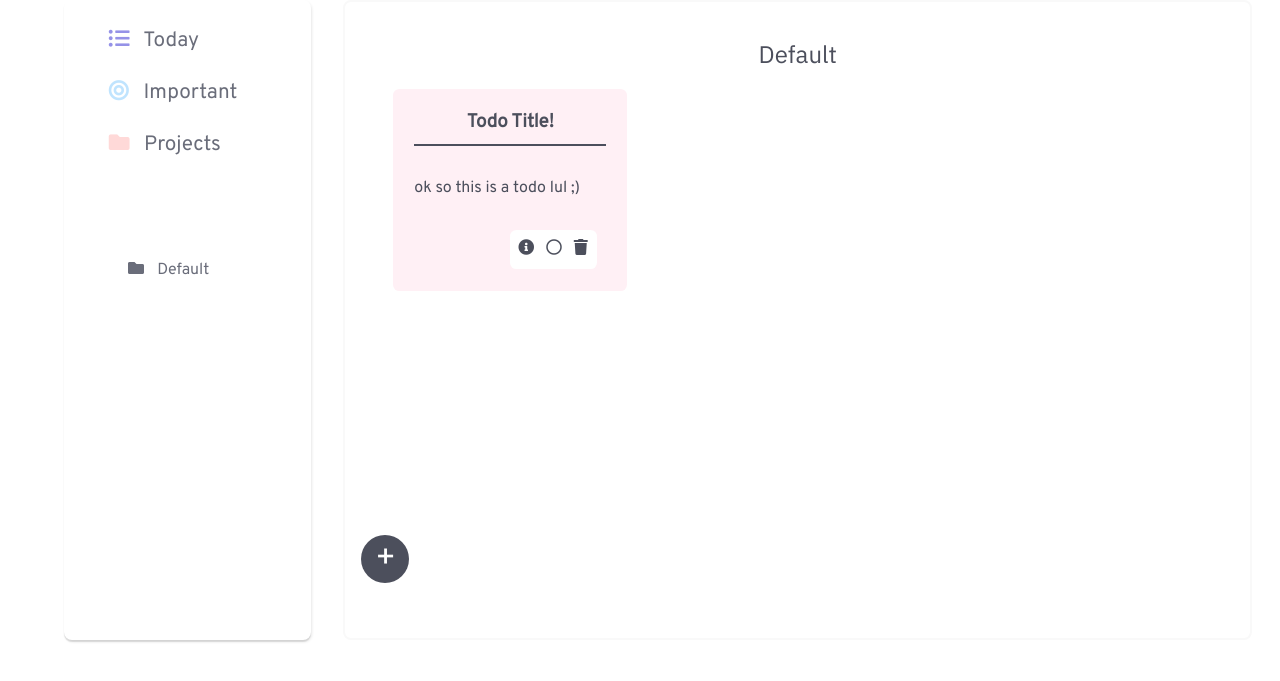
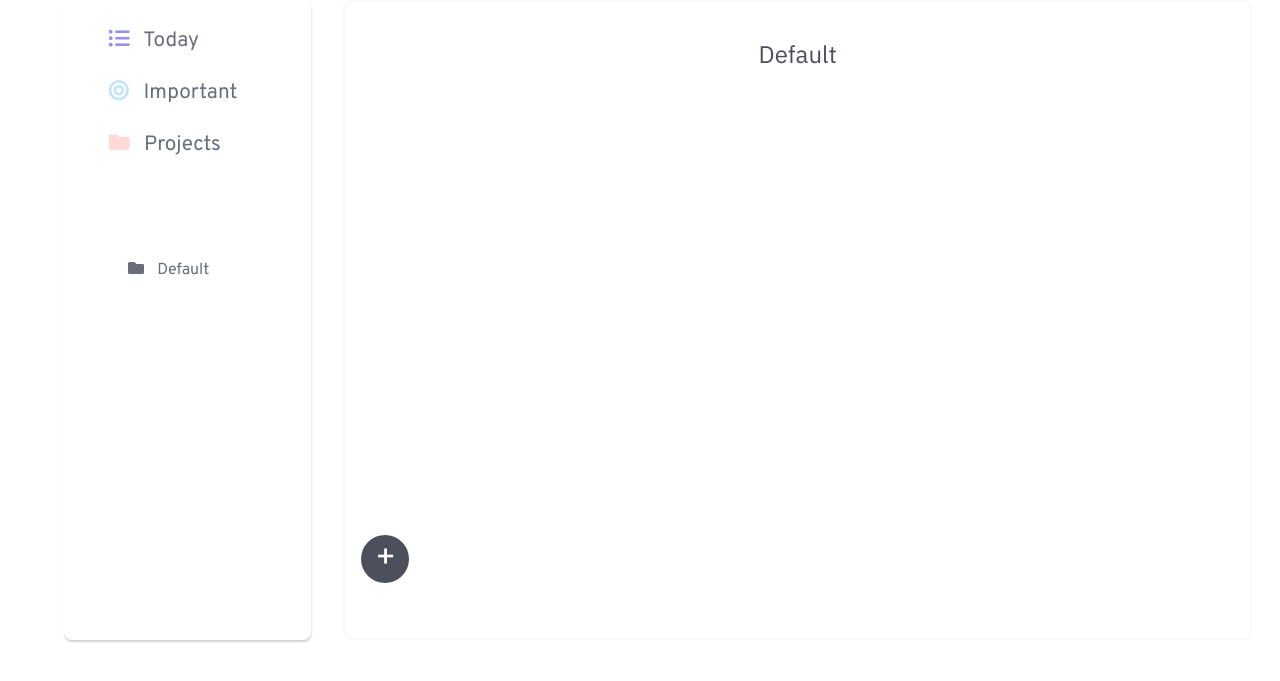
Before and after one commit to siduck76/stuffs-todo, a website built with webpack: page index.html in a window 1280 px wide. Shown: the part 107-788 px from the top of the page. Built offline with nearby package versions, Linux system fonts and the light colour scheme.

Commit message:
remove sample todo

```diff
--- a/index.html
+++ b/index.html
@@ -114,21 +114,7 @@
             <div class="saveTodo">save</div>
           </div>
 
-          <div class="todolist_Div">
-            <div class="aTodo">
-              <h3 class="aTodo_Title">Todo Title!</h3>
-
-              <div class="aTodo_Desc">ok so this is a todo lul ;)</div>
-
-              <div class="aTodo_Info">
-                <div class="td_inf">
-                  <i class="fas fa-info-circle"></i>
-                  <i class="far fa-circle"></i>
-                  <i class="fas fa-trash"></i>
-                </div>
-              </div>
-            </div>
-          </div>
+          <div class="todolist_Div"></div>
         </div>
 
         <!-- add a todo -->
```
